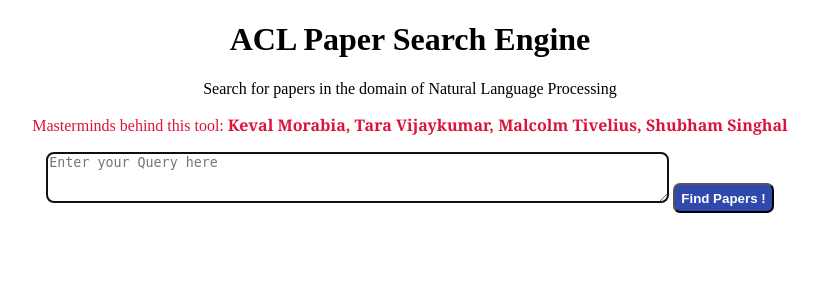
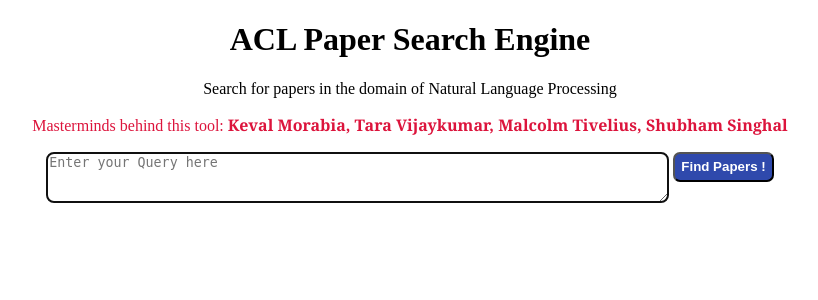
Before and after one commit to kevalmorabia97/ACL-Search-Engine-CS510, a Flask app: page / in a window 1280 px wide. Shown: the top 300 px of the page, without its empty margins (230-1048 px from the left). Run offline with Flask 2, Linux system fonts and the light colour scheme; parts of the project's set-up code (start-up, migrations or seed data) failed here and were passed over.

Commit message:
button alignment fixed

```diff
--- a/templates/index.html
+++ b/templates/index.html
@@ -125,7 +125,8 @@
 	background-color: #2f49ac;
 	border-radius: 7px;
     height: 30px;
-    color: #ffffff
+    color: #ffffff;
+    vertical-align: top
 }
 
 .search-related {
@@ -154,16 +155,17 @@
     <h1>ACL Paper Search Engine</h1>
     <font size='3'>Search for papers in the domain of Natural Language Processing</font>
     <p style='color: crimson;'>Masterminds behind this tool: <b style='font-family: Georgia,Times,Times New Roman,serif;'>Keval Morabia, Tara Vijaykumar, Malcolm Tivelius, Shubham Singhal</b></p>
-    <textarea id='query' rows='3' cols='75' style='border-radius: 7px;' autofocus placeholder='Enter your Query here'></textarea>
-    <button type='button' id='search-button' class='my-button' value='none'> <b>Find Papers !</b></button>
+    <div>
+        <textarea id='query' rows='3' cols='75' style='border-radius: 7px;' autofocus placeholder='Enter your Query here'></textarea>
+        <button type='button' id='search-button' class='my-button' value='none'> <b>Find Papers !</b></button>
+    </div>
 </center>
 <br>
 <div class='search-results-container'> </div>
 <center>
-<button type='button' id='backpage' class='my-button' value='none'> <b>Go Back</b></button>
-<button type='button' id='next' class='my-button' value='none'><b>I Want More !</b></button>
-
+    <button type='button' id='backpage' class='my-button' value='none'> <b>Go Back</b></button>
+    <button type='button' id='next' class='my-button' value='none'><b>I Want More !</b></button>
 </center>
-<br><br>
+<br>
 </body>
 </html>
```
